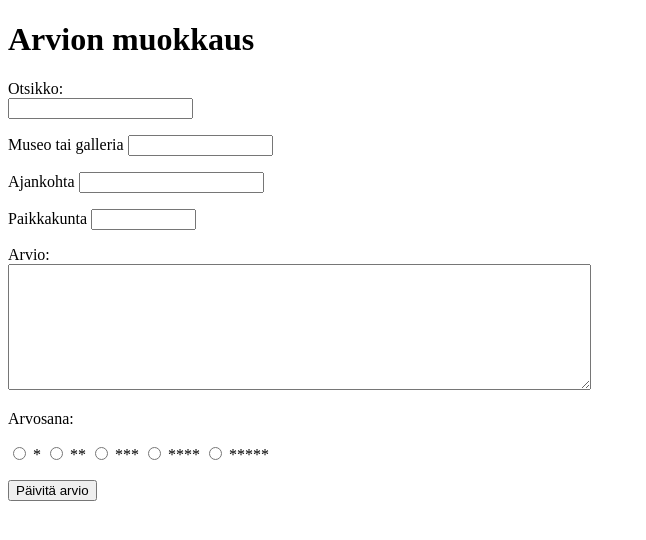
After one commit to anniemx/taidenayttelyt, a Flask app: template templates/edit_review.html in a window 1280 px wide. The commit adds this page. Shown: the top 540 px of the page, without its empty margins (0-646 px from the left). Run offline with Flask 3, Linux system fonts and the light colour scheme; the template is opened without the code that fills it, so the values that code supplies are empty.

Commit message:
Add edit review feature

```diff
--- a/app.py
+++ b/app.py
@@ -35,6 +35,24 @@ def create_review():
 
     reviews.add_review(title, place, time, location, description, evaluation, user_id)
     return redirect("/")
+
+@app.route("/edit_review/<int:review_id>")
+def edit_review(review_id):
+    review = reviews.get_review(review_id)
+    return render_template("edit_review.html", review=review)
+
+@app.route("/update_review", methods=["POST"])
+def update_review():
+    review_id = request.form["review_id"]
+    title = request.form["title"]
+    place = request.form["place"]
+    time = request.form["time"]
+    location = request.form["location"]
+    description = request.form["description"]
+    evaluation = request.form["evaluation"]
+
+    reviews.update_review(review_id, title, place, time, location, description, evaluation)
+    return redirect("/review/" + str(review_id))
 
 @app.route("/register")
 def register():
--- /dev/null
+++ b/templates/edit_review.html
@@ -0,0 +1,41 @@
+<!DOCTYPE html>
+<html>
+
+<head>
+  <title>Arvion muokkaus</title>
+</head>
+
+<body>
+  <h1>Arvion muokkaus</h1>
+  <form action="/update_review" method="post">
+    <p>
+      Otsikko: <br />
+      <input type="text" name="title" value="{{ review.title }}"/>
+    </p>
+    <p>Museo tai galleria
+        <input type="text" name="place" size="15" value="{{ review.place }}"/>
+    </p>
+    <p>Ajankohta
+        <input type="text" name="time" size="20" value="{{ review.time }}"/>
+    </p>
+    <p>Paikkakunta
+        <input type="text" name="location" size="10" value="{{ review.location }}"/>
+    </p>
+    <p>
+      Arvio: <br />
+      <textarea name="description" rows="8" cols="70">{{ review.description }}</textarea>
+    </p>
+    <p>Arvosana:</p>
+    <p>
+        <input type="radio" name="evaluation" value="1" /> *
+        <input type="radio" name="evaluation" value="2" /> **
+        <input type="radio" name="evaluation" value="3" /> ***
+        <input type="radio" name="evaluation" value="4" /> ****
+        <input type="radio" name="evaluation" value="5" /> *****
+    </p>
+    <input type="hidden" name="review_id" value="{{ review.id }}">
+    <input type="submit" value="Päivitä arvio" />
+  </form>
+</body>
+
+</html>
--- a/templates/show_review.html
+++ b/templates/show_review.html
@@ -7,6 +7,11 @@
 
 <body>
   <h1>{{ review.title }}</h1>
+  {% if session.user_id == review.user_id %}
+  <p>
+    <a href="/edit_review/{{review.id}}">Muokkaa</a>
+  </p>
+  {% endif %}
   <p>
     Museo tai galleria: {{ review.place }}
   </p>
```
Also changed, not shown: reviews.py (+13 -1 lines).
